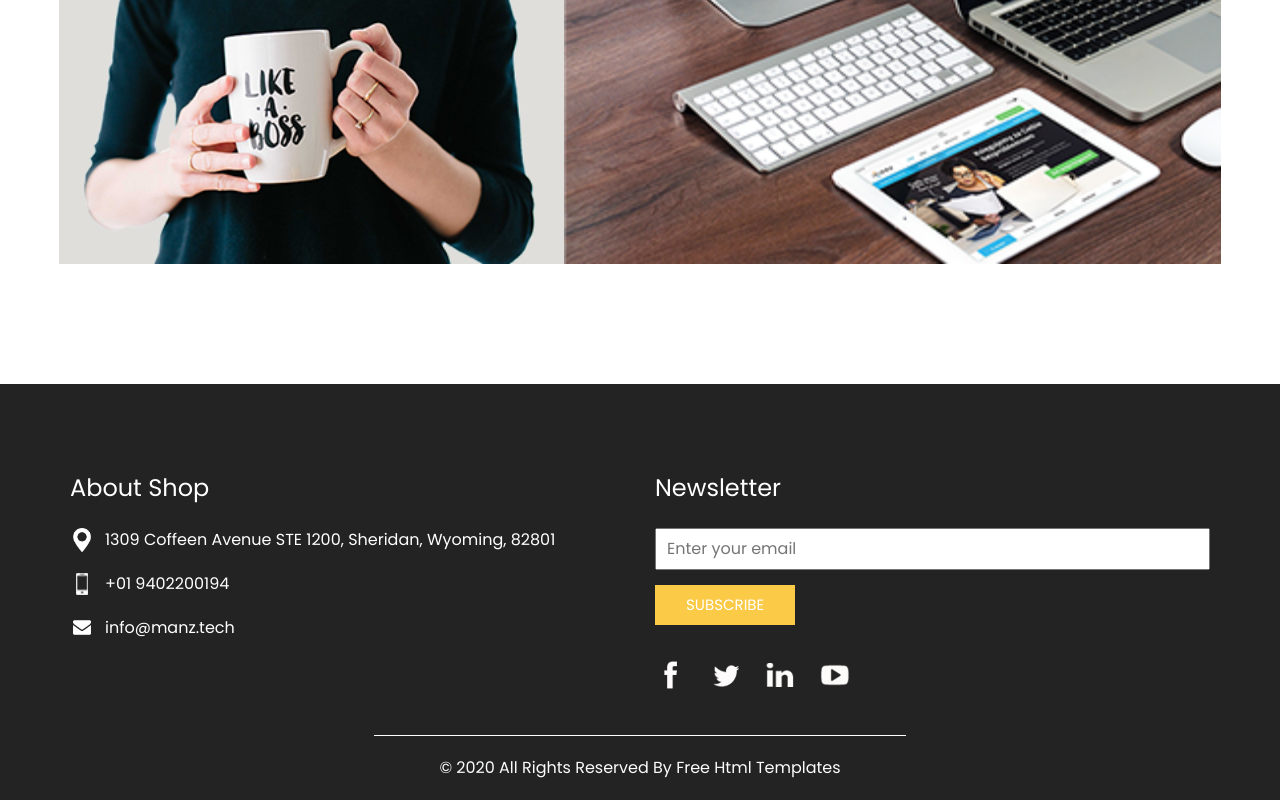
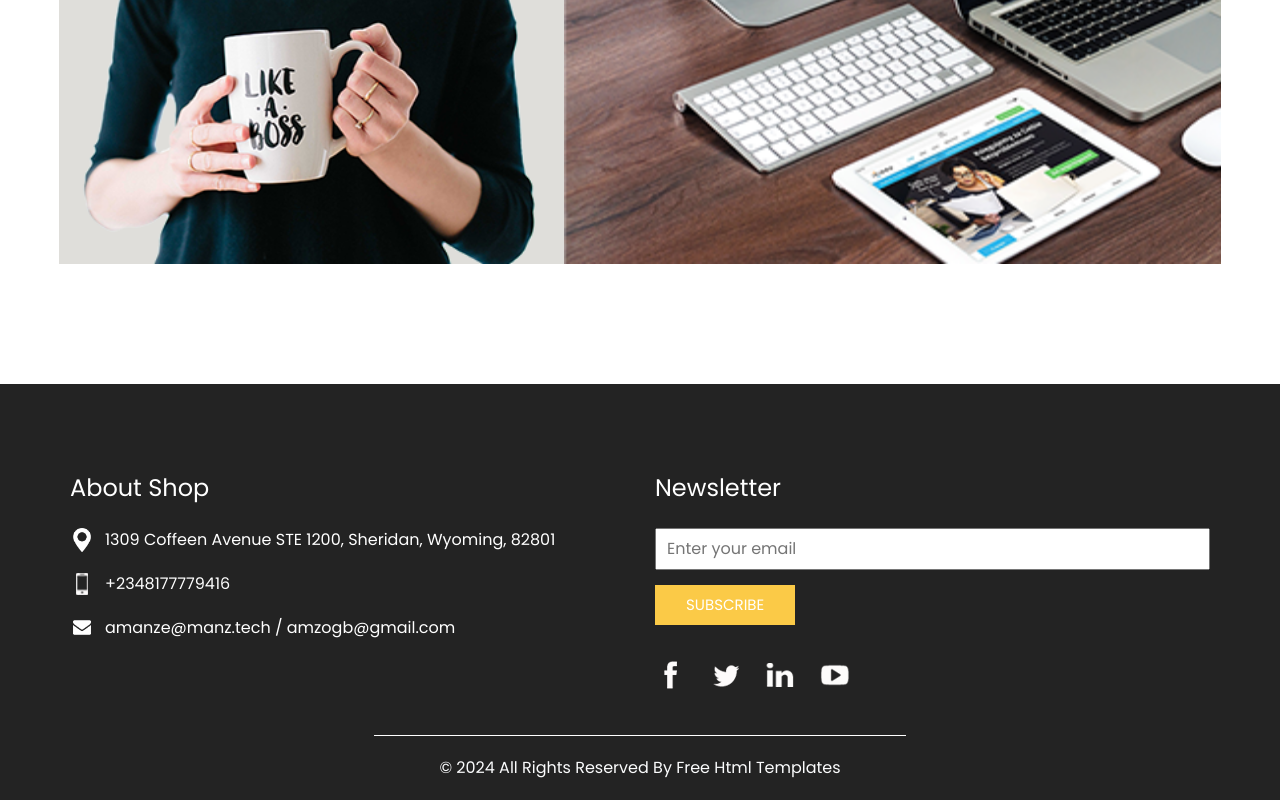
Before and after one commit to ManzTechLLC/landing_page_2022, a plain HTML site: page portfolio.html in a window 1280 px wide. Shown: the part 719-1519 px from the top of the page. Drawn offline with nearby package versions, Linux system fonts and the light colour scheme.

Commit message:
Update portfolio.html

```diff
--- a/portfolio.html
+++ b/portfolio.html
@@ -136,7 +136,7 @@
                 <img src="images/telephone-white.png" width="12px" alt="">
               </div>
               <p>
-                +01 9402200194
+                +2348177779416
               </p>
             </div>
             <div>
@@ -144,7 +144,7 @@
                 <img src="images/envelope-white.png" width="18px" alt="">
               </div>
               <p>
-                info@manz.tech
+                amanze@manz.tech / amzogb@gmail.com
               </p>
             </div>
           </div>
@@ -243,7 +243,7 @@
   <!-- footer section -->
   <section class="container-fluid footer_section">
     <p>
-      &copy; 2020 All Rights Reserved By
+      &copy; 2024 All Rights Reserved By
       <a href="https://html.design/">Free Html Templates</a>
     </p>
   </section>
```
